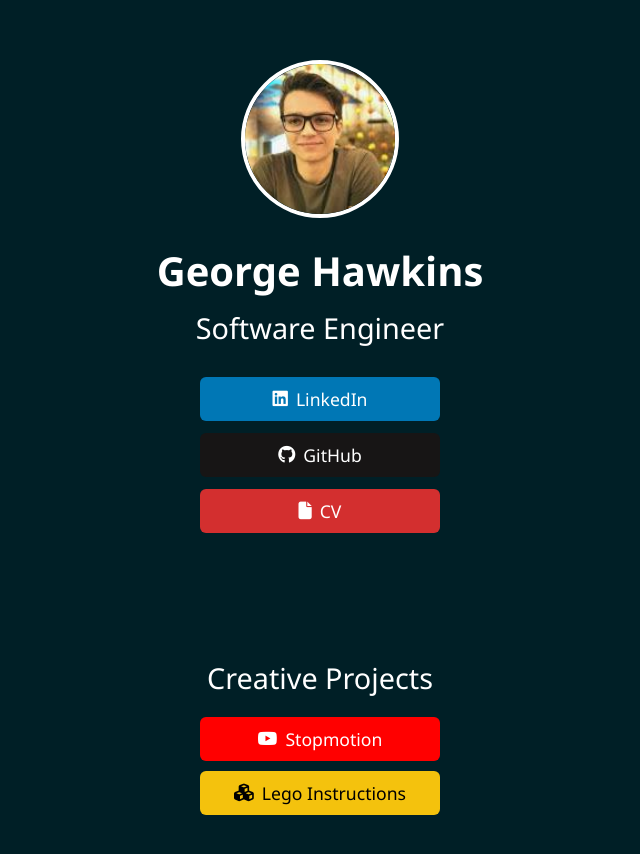
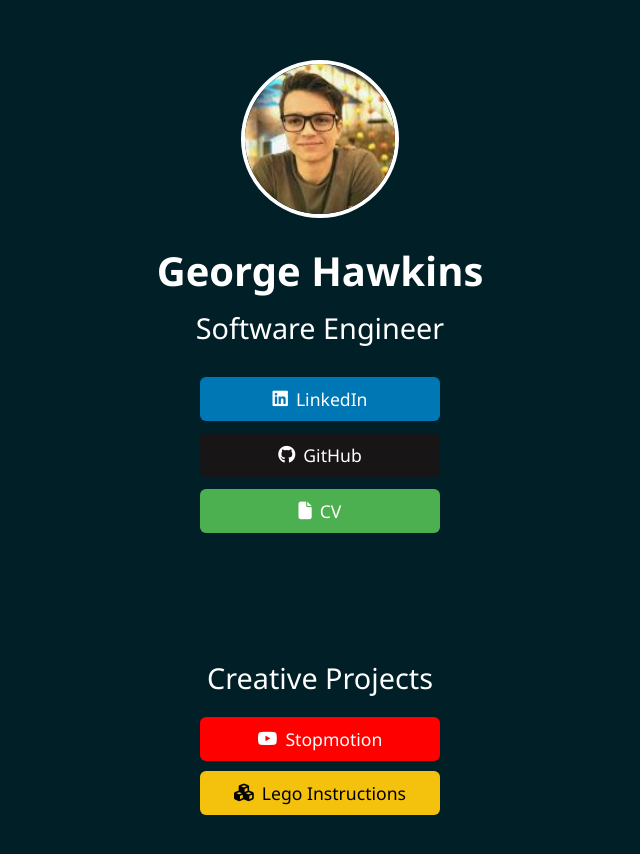
Before and after one commit to geohwk/geohwk.github.io, a plain HTML site: page index.html in a window 1280 px wide. Shown: the whole page, without its empty margins (320-960 px from the left). Drawn offline with Linux system fonts and the light colour scheme.

Commit message:
Update index.html

```diff
--- a/index.html
+++ b/index.html
@@ -75,7 +75,7 @@
     }
 
     nav a.cv {
-      background-color: #d32f2f;
+      background-color: #4caf50;
     }
 
     nav a:hover {
```
